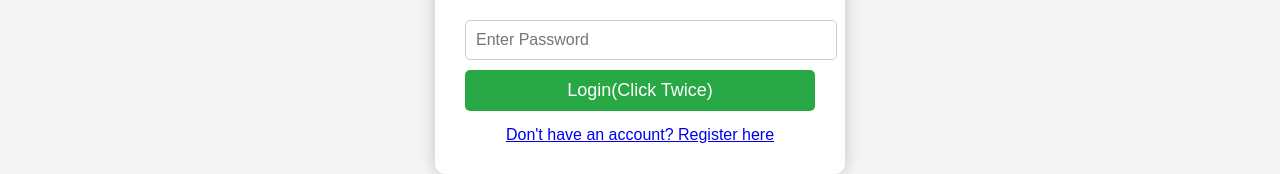
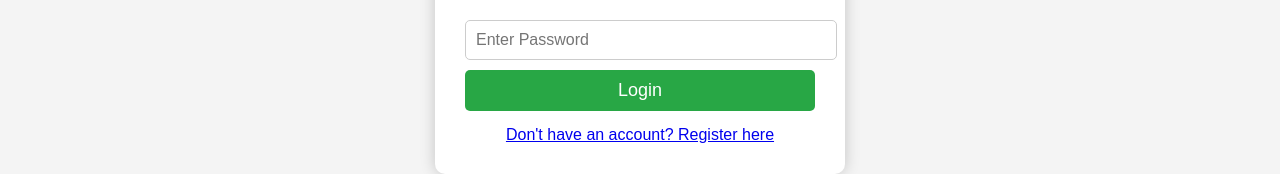
Before and after one commit to DattaTheMaster/E-Voting, a plain HTML site: page login.html in a window 1280 px wide. Shown: the part 427-601 px from the top of the page. Drawn offline with Linux system fonts and the light colour scheme.

Commit message:
Update login.html

```diff
--- a/login.html
+++ b/login.html
@@ -75,7 +75,7 @@
                     required>
                 <input type="password" placeholder="Enter Password" required>
                 <button onclick="window.location.href='main.html'"
-                    class="button">Login(Click Twice)</button>
+                    class="button">Login</button>
             </form>
             <a href="register.html" class="register-link">Don't have an account?
                 Register here</a>
```
